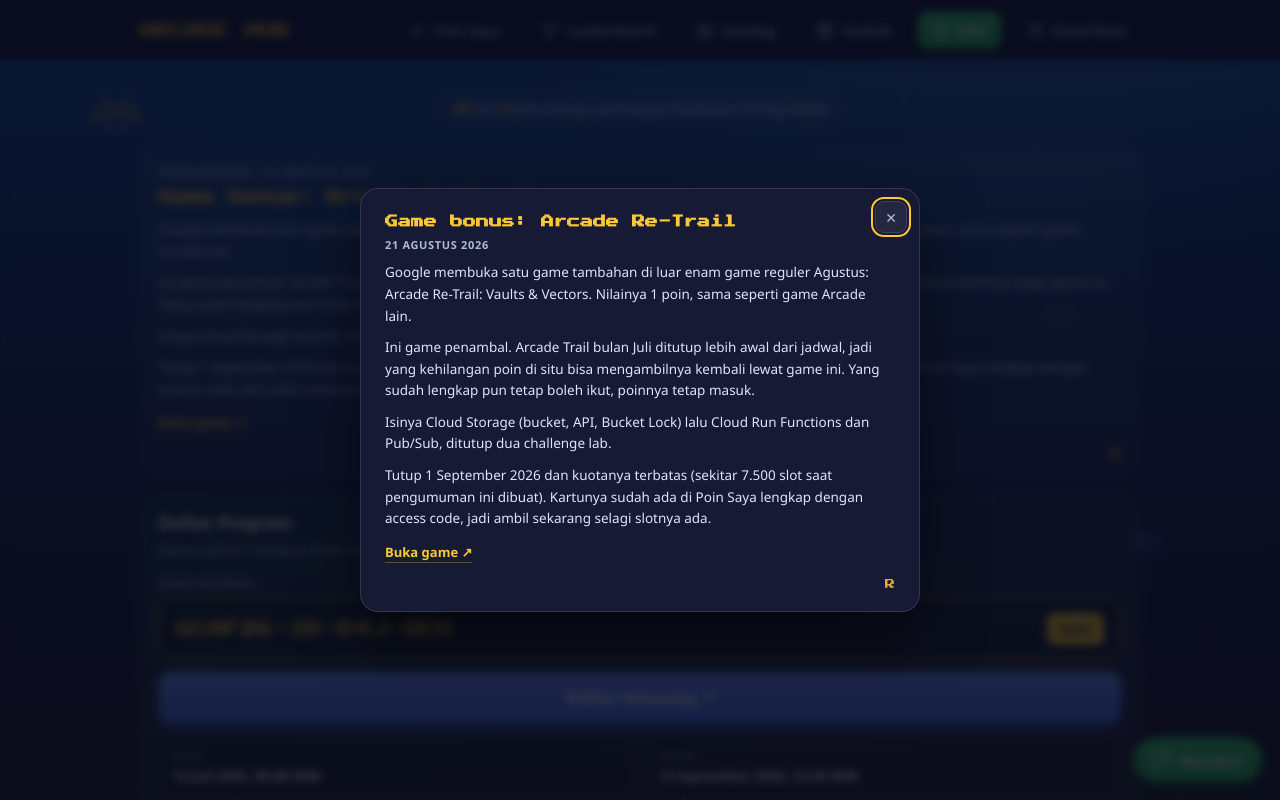
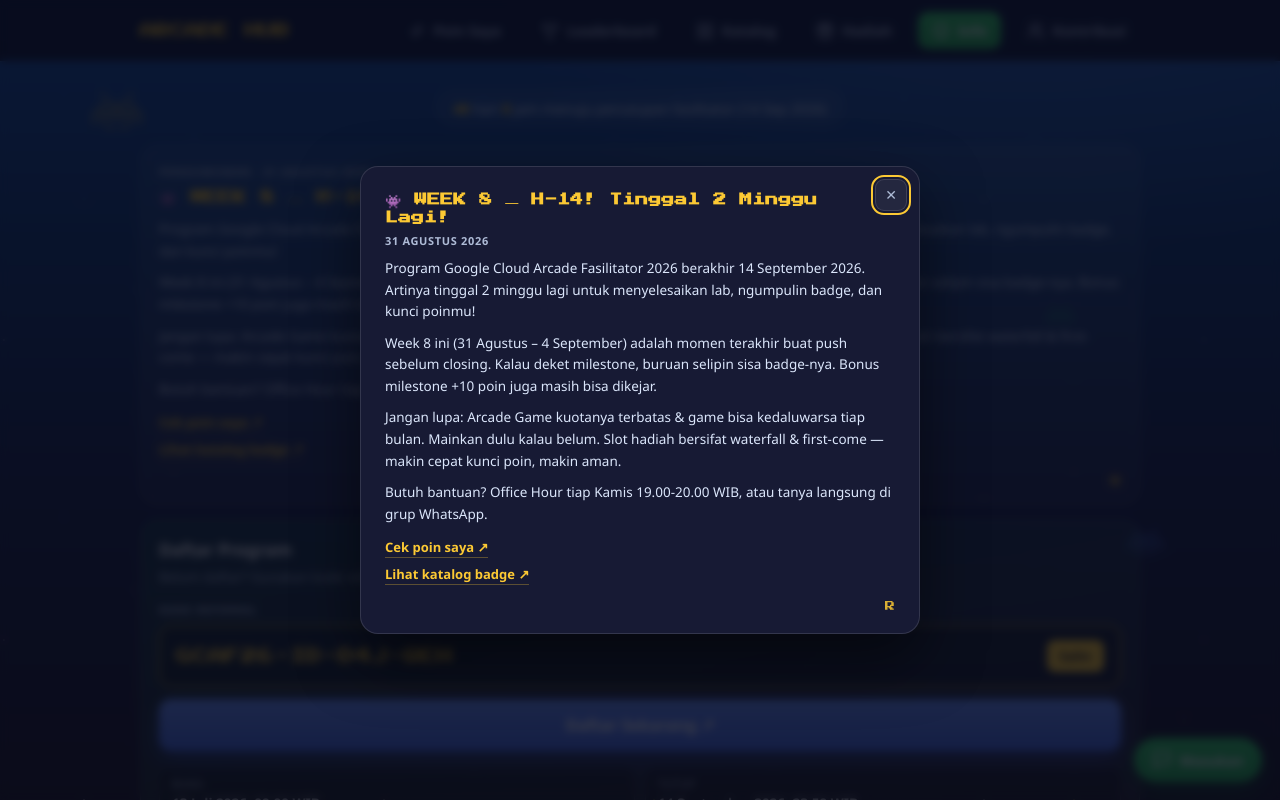
Before and after one commit to LC248902/arcadehub-id, a React (Vite) app: page /info in a window 1280 px wide. Shown: the top 800 px of the page. Built offline with nearby package versions, Linux system fonts and the light colour scheme.

Commit message:
feat(pengumuman): modal H-14, Week 8 (31 Agst – 4 Sep 2026)
Pengumuman baru muncul sekali per pengunjung: countdown H-14 menuju
penutupan program 14 September, reminder week 8, dan link ke Poin Saya
serta Katalog Badge.

```diff
--- a/src/config.js
+++ b/src/config.js
@@ -4,17 +4,18 @@
 // `links` opsional: URL ditulis lengkap di sini (bukan ambil dari CONFIG) karena
 // tiap pengumuman bisa menunjuk dokumen yang berbeda.
 export const ANNOUNCEMENT = {
-  id: '2026-08-21-re-trail',
-  date: '21 Agustus 2026',
-  title: 'Game bonus: Arcade Re-Trail',
+  id: '2026-08-31-h14-week8',
+  date: '31 Agustus 2026',
+  title: '👾 WEEK 8 — H-14! Tinggal 2 Minggu Lagi!',
   body: [
-    'Google membuka satu game tambahan di luar enam game reguler Agustus: Arcade Re-Trail: Vaults & Vectors. Nilainya 1 poin, sama seperti game Arcade lain.',
-    'Ini game penambal. Arcade Trail bulan Juli ditutup lebih awal dari jadwal, jadi yang kehilangan poin di situ bisa mengambilnya kembali lewat game ini. Yang sudah lengkap pun tetap boleh ikut, poinnya tetap masuk.',
-    'Isinya Cloud Storage (bucket, API, Bucket Lock) lalu Cloud Run Functions dan Pub/Sub, ditutup dua challenge lab.',
-    'Tutup 1 September 2026 dan kuotanya terbatas (sekitar 7.500 slot saat pengumuman ini dibuat). Kartunya sudah ada di Poin Saya lengkap dengan access code, jadi ambil sekarang selagi slotnya ada.',
+    'Program Google Cloud Arcade Fasilitator 2026 berakhir 14 September 2026. Artinya tinggal 2 minggu lagi untuk menyelesaikan lab, ngumpulin badge, dan kunci poinmu!',
+    'Week 8 ini (31 Agustus – 4 September) adalah momen terakhir buat push sebelum closing. Kalau deket milestone, buruan selipin sisa badge-nya. Bonus milestone +10 poin juga masih bisa dikejar.',
+    'Jangan lupa: Arcade Game kuotanya terbatas & game bisa kedaluwarsa tiap bulan. Mainkan dulu kalau belum. Slot hadiah bersifat waterfall & first-come — makin cepat kunci poin, makin aman.',
+    'Butuh bantuan? Office Hour tiap Kamis 19.00-20.00 WIB, atau tanya langsung di grup WhatsApp.',
   ],
   links: [
-    { label: 'Buka game', href: 'https://www.skills.google/games/7426' },
+    { label: 'Cek poin saya', href: '/points' },
+    { label: 'Lihat katalog badge', href: '/catalog' },
   ],
   signature: 'R',
 }
```
